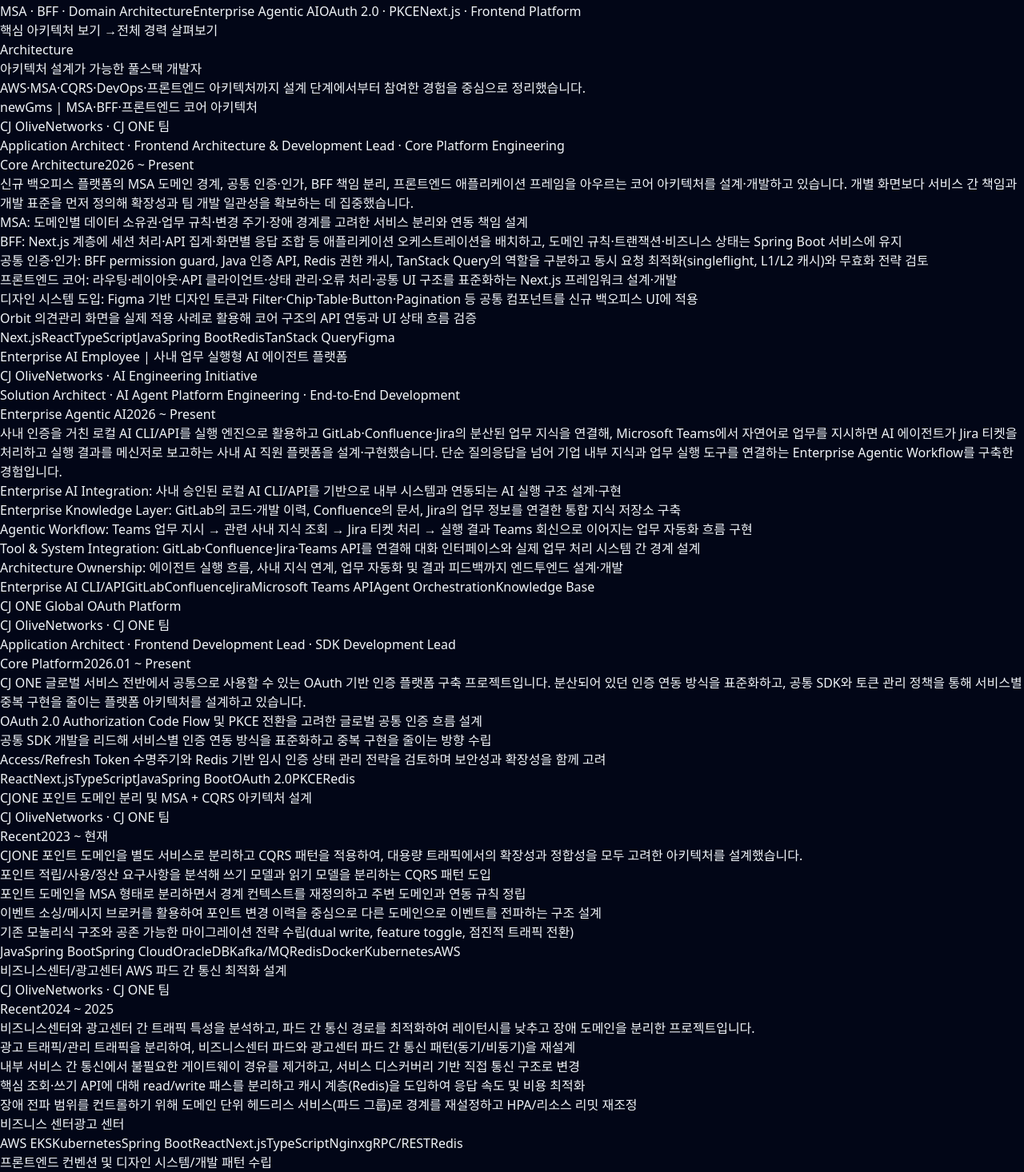
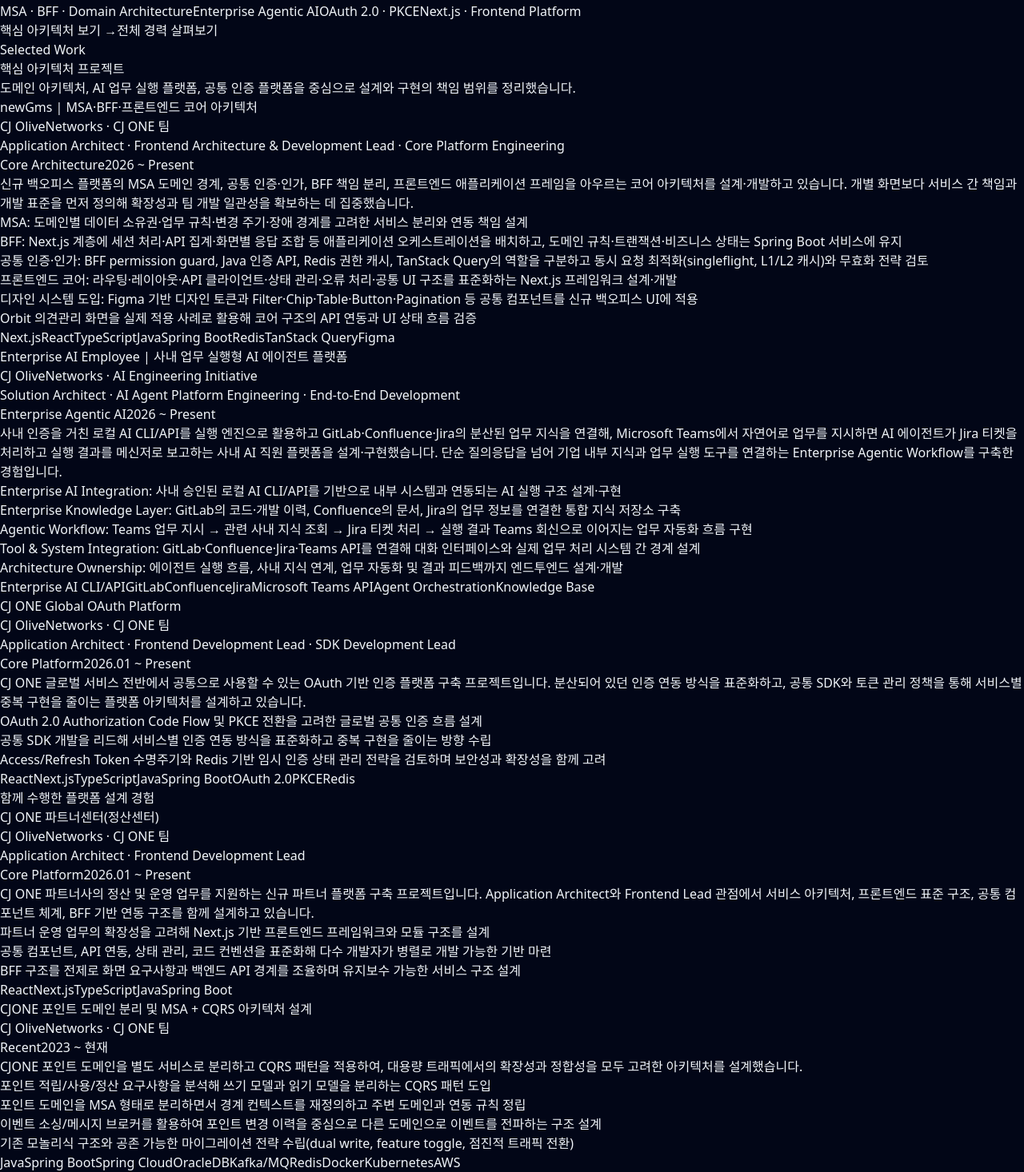
Before and after one commit to sungwonkong/portfolio-kong, a Next.js app: page / in a window 1280 px wide. Shown: the part 166-1632 px from the top of the page at 80% size. Built offline with nearby package versions, Linux system fonts and the light colour scheme.

Commit message:
feat(portfolio): improve hierarchy and collapse legacy career

```diff
--- a/src/features/architecture-highlight/ui/architecture-highlight-section.tsx
+++ b/src/features/architecture-highlight/ui/architecture-highlight-section.tsx
@@ -3,35 +3,28 @@
 import { EXPERIENCES } from "@/entities/experience/model/experience.data";
 import { ExperienceCard } from "@/entities/experience/ui/experience-card";
 
-const ARCH_IDS = [
-  "biz-ads-center-aws-optimization",
-  "cjone-msa-cqrs-points",
-  "frontend-conventions-design-system",
-  "cjone-newgms-backoffice",
-  "cjone-global-oauth-platform",
-  "ai-augmented-engineering-leadership",
-  "agent-harness-and-ai-workforce"
-];
+const FEATURED = ["cjone-newgms-backoffice", "agent-harness-and-ai-workforce", "cjone-global-oauth-platform"];
+const OTHERS = ["cjone-partner-settlement-center", "cjone-msa-cqrs-points", "biz-ads-center-aws-optimization"];
 
 export function ArchitectureHighlightSection() {
-  const items = EXPERIENCES.filter((exp) => ARCH_IDS.includes(exp.id));
+  const featured = FEATURED.map((id) => EXPERIENCES.find((item) => item.id === id)).filter((item): item is (typeof EXPERIENCES)[number] => Boolean(item));
+  const others = OTHERS.map((id) => EXPERIENCES.find((item) => item.id === id)).filter((item): item is (typeof EXPERIENCES)[number] => Boolean(item));
 
   return (
-    <section id="architecture" className="scroll-mt-24 space-y-6">
-      <SectionTitle
-        eyebrow="Architecture"
-        title="아키텍처 설계가 가능한 풀스택 개발자"
-        description="AWS·MSA·CQRS·DevOps·프론트엔드 아키텍처까지 설계 단계에서부터 참여한 경험을 중심으로 정리했습니다."
-      />
-
-      <div className="grid gap-4 md:grid-cols-2 xl:grid-cols-3">
-        {items.map((item) => (
-          <ExperienceCard
-            key={item.id}
-            item={item}
-            emphasizeArchitecture
-          />
+    <section id="architecture" className="scroll-mt-24 space-y-7">
+      <SectionTitle eyebrow="Selected Work" title="핵심 아키텍처 프로젝트" description="도메인 아키텍처, AI 업무 실행 플랫폼, 공통 인증 플랫폼을 중심으로 설계와 구현의 책임 범위를 정리했습니다." />
+      <div className="grid gap-5 lg:grid-cols-3">
+        {featured.map((item, index) => (
+          <div key={item.id} className={index === 0 ? "lg:col-span-2" : ""}>
+            <ExperienceCard item={item} emphasizeArchitecture />
+          </div>
         ))}
+      </div>
+      <div className="space-y-4 border-t border-slate-800 pt-7">
+        <h3 className="text-lg font-semibold text-slate-100">함께 수행한 플랫폼 설계 경험</h3>
+        <div className="grid gap-4 md:grid-cols-2 xl:grid-cols-3">
+          {others.map((item) => <ExperienceCard key={item.id} item={item} />)}
+        </div>
       </div>
     </section>
   );
```
